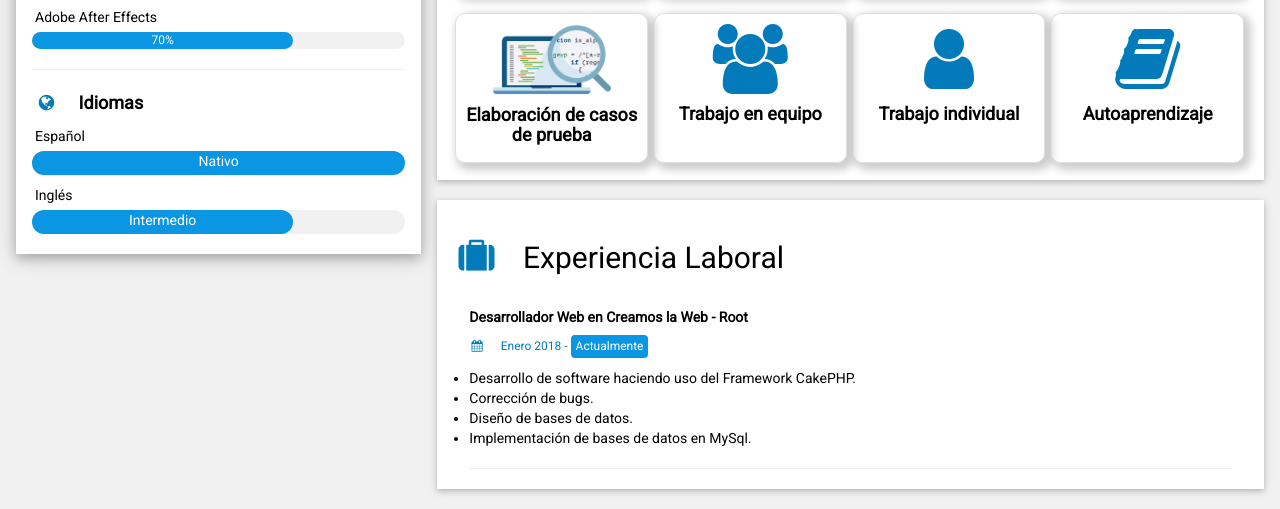
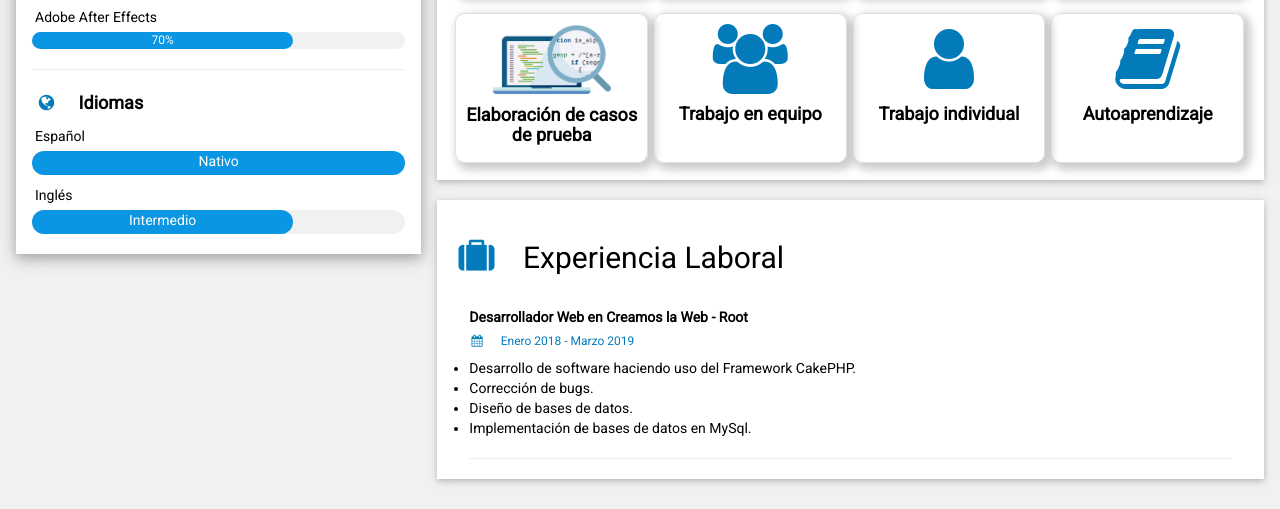
Before and after one commit to marlonfal/marlonfal, a plain HTML site: page index.html in a window 1280 px wide. Shown: the part 1096-1605 px from the top of the page. Drawn offline with Linux system fonts and the light colour scheme; a script that the page names is missing.

Commit message:
Se actualiza experiencia laboral

```diff
--- a/index.html
+++ b/index.html
@@ -282,8 +282,7 @@
                             <b>Desarrollador Web en Creamos la Web - Root</b>
                         </h5>
                         <h6 class="w3-text-teal">
-                            <i class="fa fa-calendar fa-fw w3-margin-right"></i>Enero 2018 -
-                            <span class="w3-tag w3-teal w3-round">Actualmente</span>
+                            <i class="fa fa-calendar fa-fw w3-margin-right"></i>Enero 2018 - Marzo 2019
                         </h6>
                         <ul>
                             <li>Desarrollo de software haciendo uso del Framework CakePHP.</li>
```
Also changed, not shown: 1 other file.
